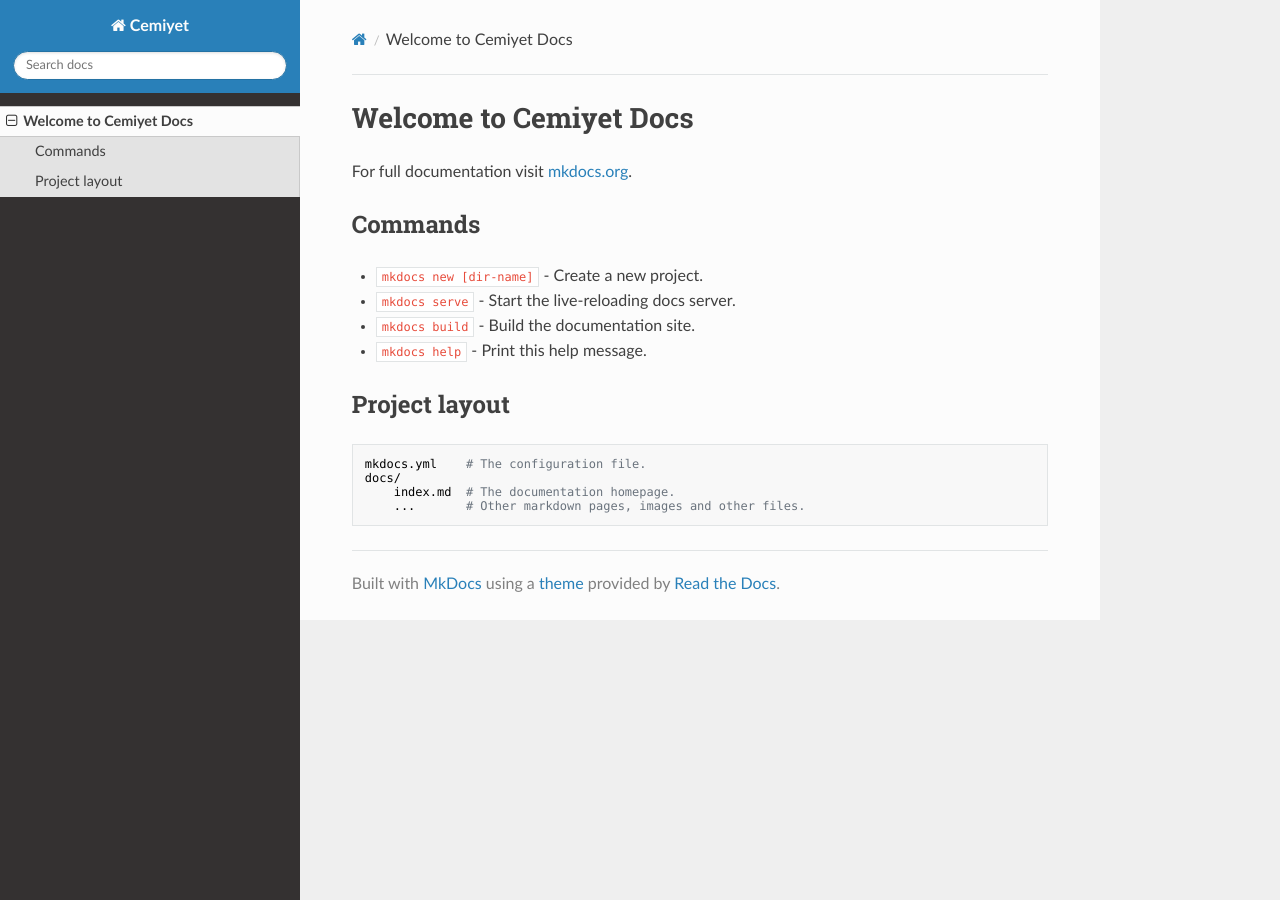
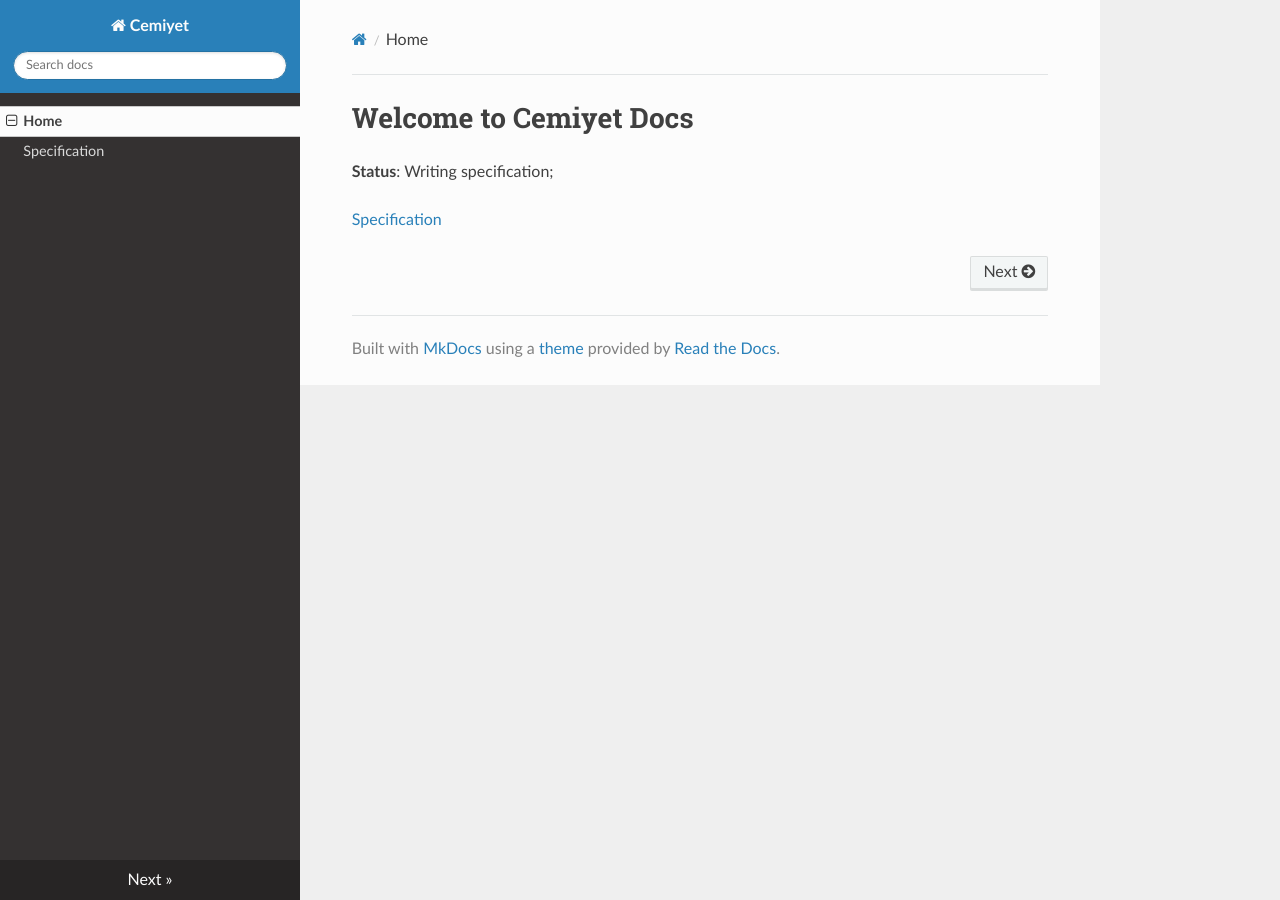
Before and after one commit to cemiyet/docs, an MkDocs documentation site: the page built from docs/index.md, in a window 1280 px wide. Built offline with MkDocs 1.6.1, drawn with Linux system fonts in a browser that asks for light colours; nearby versions of some CDN libraries.

```diff
--- a/docs/index.md
+++ b/docs/index.md
@@ -1,17 +1,5 @@
 # Welcome to Cemiyet Docs
 
-For full documentation visit [mkdocs.org](https://mkdocs.org).
+**Status**: Writing specification;
 
-## Commands
-
-* `mkdocs new [dir-name]` - Create a new project.
-* `mkdocs serve` - Start the live-reloading docs server.
-* `mkdocs build` - Build the documentation site.
-* `mkdocs help` - Print this help message.
-
-## Project layout
-
-    mkdocs.yml    # The configuration file.
-    docs/
-        index.md  # The documentation homepage.
-        ...       # Other markdown pages, images and other files.
+ [Specification](/specification/)
--- a/mkdocs.yml
+++ b/mkdocs.yml
@@ -1,2 +1,5 @@
 site_name: Cemiyet
 theme: readthedocs
+nav:
+  - Home: index.md
+  - Specification: specification.md
```
Also changed, not shown: docs/specification.md (added, +36 -0 lines), 1 other file.
